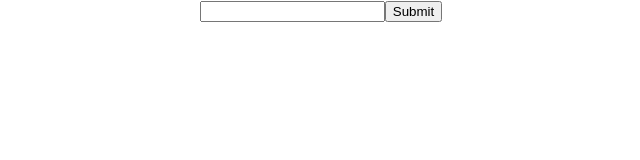
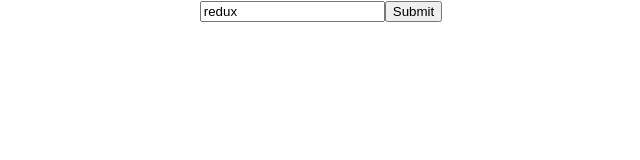
Before and after one commit to yesweican/hackernews, a React (Create React App) app: page / in a window 1280 px wide. Shown: the top 160 px of the page, without its empty margins (319-959 px from the left). Built offline with nearby package versions, Linux system fonts and the light colour scheme.

Commit message:
Step #4
Splitting the Search and Table class components

```diff
--- a/src/App.js
+++ b/src/App.js
@@ -6,15 +6,17 @@ import './App.css';
  const PARAM_SEARCH = '/search';
  const PARAM_QUERY = 'query=';
 
+ function isSearched(searchTerm)
+ {
+   return function(item){return item.title.toLowerCase().includes(searchTerm.toLowerCase())};
+ }
+
 class App extends Component
 {
   constructor(props)
   {
-    super(props);
-    this.state={
-      searchTerm: DEFAULT_QUERY,
-      list: [],
-    };
+   super(props);
+   this.state = { list:null, searchTerm:DEFAULT_QUERY,};
 
     //no effect?????
     this.onDismiss = this.onDismiss.bind(this);
@@ -23,8 +25,6 @@ class App extends Component
     this.setSearchTopStories = this.setSearchTopStories.bind(this);
     this.onSearchChange = this.onSearchChange.bind(this);
     this.onSearchSubmit = this.onSearchSubmit.bind(this);
-
-
   }
 
   // componentDidMount()
@@ -41,34 +41,21 @@ class App extends Component
   {
     const {searchTerm, list } = this.state;
 
-    if(!list)
-      return null;
-
     return (
     <div className="App">
-      <form>
-            <input type="text" onChange={this.onSearchChange}/>
-            <button onClick={this.onSearchSubmit}>Submit</button>
-      </form>
-      {
-        this.state.list.map(item=>
-          <div key={item.objectID}>
-            <span>
-              <a href={item.url}>{item.title}</a>
-            </span>
-            <span>{item.author}</span>
-            <span>{item.num_comments}</span>
-            <span>{item.points}</span>
-            <span>
-              <button
-              onClick={()=>{this.onDismiss(item.objectID)}}
-              type="button"
-              >
-                Dismiss
-              </button>
-            </span>
-          </div>
-        )}
+      <Search  value={searchTerm} onChange={this.onSearchChange} onSubmit={this.onSearchSubmit}>
+        Search
+      </Search>
+    {
+      list ?
+          <Table  list={list} pattern={searchTerm} onDismiss={this.onDismiss}>
+            Data Table
+          </Table>
+          :
+          null
+    }
+
+
     </div>
     );
   }
@@ -106,4 +93,50 @@ class App extends Component
 
 }
 
+class Search extends Component
+{
+  render() {
+    const { value, onChange, onSubmit } = this.props;
+    return (
+      <form>
+      <input type="text" value={value} onChange={onChange} ></input>
+      <button onClick={onSubmit}>Submit</button>
+      </form>
+    );
+  }
+}
+
+class Table extends Component
+{
+  render()
+  {
+    const { list, pattern, onDismiss } = this.props;
+
+    return (
+      <div>
+        {
+          list.filter(isSearched(pattern)).map(item=>
+            <div key={item.objectID}>
+            <span>
+              <a href={item.url}>{item.title}</a>
+            </span>
+            <span>{item.author}</span>
+            <span>{item.num_comments}</span>
+            <span>{item.points}</span>
+            <span>
+              <button
+              onClick={()=>{this.onDismiss(item.objectID)}}
+              type="button"
+              >
+                Dismiss
+              </button>
+            </span>
+          </div>
+          )
+        }
+      </div>
+    )
+  }
+}
+
 export default App;
```
